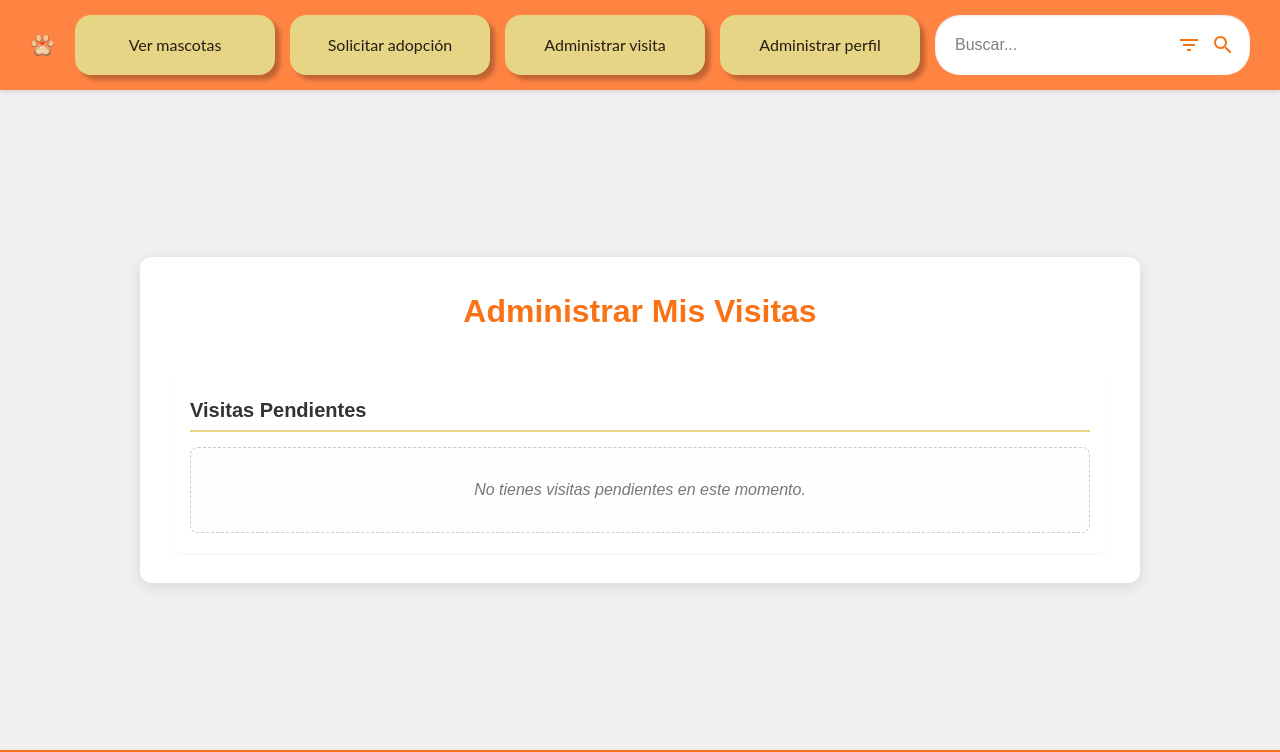
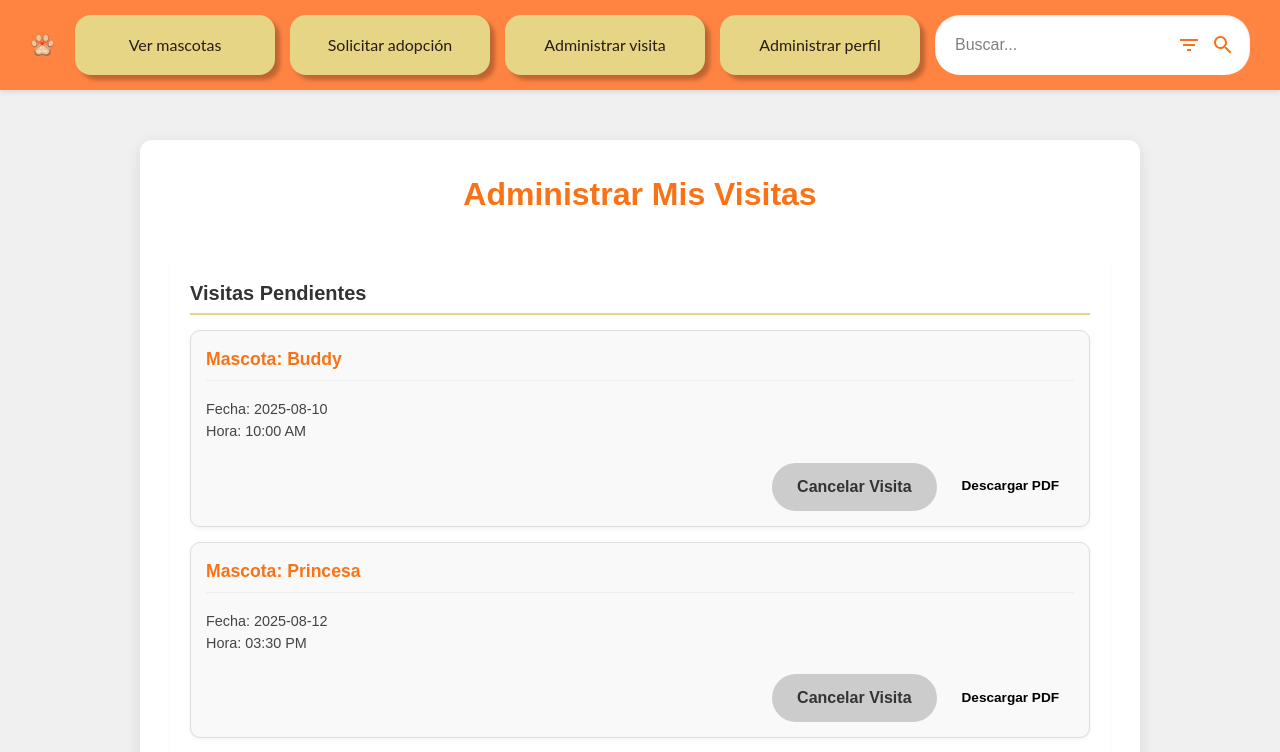
Before and after one commit to up220187/PetShelter, a Next.js app in the folder frontend/: page /Adoptantes/AdministrarVisita in a window 1280 px wide. Shown: the top 752 px of the page. Built offline with nearby package versions, Linux system fonts and the light colour scheme.

Commit message:
Implementación del pdf

```diff
--- a/frontend/package.json
+++ b/frontend/package.json
@@ -15,6 +15,8 @@
     "@mui/material": "^7.2.0",
     "@mui/system": "^7.2.0",
     "axios": "^1.11.0",
+    "html2canvas": "^1.4.1",
+    "jspdf": "^3.0.1",
     "lucide-react": "^0.534.0",
     "next": "15.3.4",
     "react": "^19.0.0",
--- a/frontend/src/app/Adoptantes/AdministrarVisita/page.tsx
+++ b/frontend/src/app/Adoptantes/AdministrarVisita/page.tsx
@@ -1,14 +1,166 @@
 "use client";
 
+import React, { useState } from 'react';
+import jsPDF from 'jspdf';
+
+//ejemplo
 export default function AdministrarVisitasPage() {
-  // Array de visitas pendientes vacío por defecto
-  const pendingVisits = []; // Ahora está vacío, sin ejemplos.
+  const [pendingVisits, setPendingVisits] = useState([
+    { id: 1, shelterName: "Refugio Patitas Felices", address: "Calle Falsa 123, Ciudad del Sol", petName: "Buddy", date: "2025-08-10", time: "10:00 AM" },
+    { id: 2, shelterName: "Amigos Caninos", address: "Avenida Siempreviva 742, Villa Esperanza", petName: "Princesa", date: "2025-08-12", time: "03:30 PM" },
+    { id: 3, shelterName: "Casa Gatos y Perros", address: "Bulevar de los Sueños Rotos 45, Pueblo Mágico", petName: "Whiskers", date: "2025-08-15", time: "11:00 AM" },
+  ]);
+
+  // Función para manejar la cancelación de una visita
+  const handleCancelVisit = (idToCancel) => {
+    const updatedVisits = pendingVisits.filter(visit => visit.id !== idToCancel);
+    setPendingVisits(updatedVisits);
+    alert(`La visita ha sido cancelada exitosamente.`);
+  };
+
+  const handleDownloadPdf = async (visit) => {
+    const docWidth = 210;
+    const docHeight = 220;
+    const doc = new jsPDF('p', 'mm', [docWidth, docHeight]);
+
+    // --- Cargar imágenes ---
+    const loadImage = (src) => {
+      return new Promise((resolve, reject) => {
+        const img = new Image();
+        img.crossOrigin = 'Anonymous';
+        img.onload = () => resolve(img);
+        img.onerror = (error) => {
+          console.error(`Error al cargar la imagen ${src}:`, error);
+          reject(new Error(`Failed to load image: ${src}`));
+        };
+        img.src = src;
+      });
+    };
+
+    let logoImg, pawsImg;
+
+    try {
+      [logoImg, pawsImg] = await Promise.all([
+        loadImage('/logo1.png'),
+        loadImage('/paws.png')
+      ]);
+    } catch (error) {
+      console.error("No se pudieron cargar todas las imágenes para el PDF:", error);
+      alert("No se pudieron cargar todas las imágenes para el PDF. Se generará un PDF sin ellas.");
+    }
+
+    // --- Encabezado ---
+    doc.setFillColor('#FFF7ED');
+    doc.rect(0, 0, docWidth, 40, 'F');
+
+    if (logoImg) {
+      doc.addImage(logoImg, 'PNG', 10, 10, 50, 20);
+    }
+
+    // Título principal
+    doc.setFontSize(26);
+    doc.setFont('helvetica', 'bold');
+    doc.setTextColor('#f97316');
+    doc.text('Confirmación de Cita', docWidth / 2, 25, { align: 'center' });
+
+    // --- Línea separadora y subtítulo ---
+    doc.setDrawColor('#E5D585');
+    doc.setLineWidth(1);
+    doc.line(20, 45, docWidth - 20, 45);
+
+    doc.setFontSize(18);
+    doc.setFont('helvetica', 'normal');
+    doc.setTextColor('#333333');
+    doc.text('Detalles de tu Visita Programada', docWidth / 2, 55, { align: 'center' });
+
+    // --- Información de la Cita ---
+    let y = 70;
+
+    doc.setFontSize(14);
+    doc.setTextColor('#444444');
+
+    // Refugio
+    doc.setFont('helvetica', 'bold');
+    doc.text('Refugio:', 20, y);
+    doc.setFont('helvetica', 'normal');
+    doc.text(visit.shelterName, 60, y);
+    y += 10;
+
+    // Dirección del Refugio
+    doc.setFont('helvetica', 'bold');
+    doc.text('Dirección:', 20, y);
+    doc.setFont('helvetica', 'normal');
+    doc.text(visit.address, 60, y);
+    y += 10;
+
+    // Mascota
+    doc.setFont('helvetica', 'bold');
+    doc.text('Mascota:', 20, y);
+    doc.setFont('helvetica', 'normal');
+    doc.text(visit.petName, 60, y);
+    y += 10;
+
+    // Fecha
+    doc.setFont('helvetica', 'bold');
+    doc.text('Fecha:', 20, y);
+    doc.setFont('helvetica', 'normal');
+    doc.text(visit.date, 60, y);
+    y += 10;
+
+    // Hora
+    doc.setFont('helvetica', 'bold');
+    doc.text('Hora:', 20, y);
+    doc.setFont('helvetica', 'normal');
+    doc.text(visit.time, 60, y);
+    y += 15;
+
+    // --- Secciones adicionales ---
+    const infoBoxY = y;
+    doc.setFillColor('#F9F9F9');
+    doc.roundedRect(15, infoBoxY, docWidth - 30, 40, 5, 5, 'F');
+
+    doc.setFontSize(12);
+    doc.setTextColor('#555555');
+    doc.setFont('helvetica', 'bold');
+    doc.text('Información Importante:', 20, infoBoxY + 10);
+    doc.setFont('helvetica', 'normal');
+    doc.text('• Por favor, llega 10 minutos antes de tu cita.', 20, infoBoxY + 20);
+    doc.text('• Prepara cualquier pregunta que tengas sobre la mascota.', 20, infoBoxY + 27);
+    y = infoBoxY + 45;
+
+    // Recuadro naranja
+    const thanksBoxY = y;
+    doc.setFillColor('#FFFBEB');
+    doc.roundedRect(15, thanksBoxY, docWidth - 30, 25, 5, 5, 'F');
+
+    doc.setFontSize(14);
+    doc.setTextColor('#f97316');
+    doc.setFont('helvetica', 'bold');
+    doc.text('¡Gracias por tu interés en la adopción!', docWidth / 2, thanksBoxY + 15, { align: 'center' });
+    y = thanksBoxY + 30;
+
+    // --- Pie de página con Patitas y Texto ---
+    const footerTextY = docHeight - 15;
+    const copyrightTextY = docHeight - 10;
+    const pawsImgHeight = 60;
+    const pawsImgWidth = 35;
+
+    if (pawsImg) {
+      doc.addImage(pawsImg, 'PNG', docWidth - 20 - pawsImgWidth, docHeight - pawsImgHeight - -5, pawsImgWidth, pawsImgHeight);
+    }
+
+    doc.setFontSize(10);
+    doc.setTextColor('#888888');
+    doc.text('Documento generado automáticamente por PetShelter.', 20, footerTextY);
+    doc.text('Visítanos en www.PetShelter.com', 20, copyrightTextY);
+
+    doc.save(`cita_mascota_${visit.petName.replace(/\s/g, '_')}_${visit.date}.pdf`);
+  };
 
   return (
     <div className="visit-management-container">
       <h1 className="visit-title">Administrar Mis Visitas</h1>
 
-        {/* Columna derecha: Tarjetas de visitas pendientes */}
       <div className="pending-visits-section">
         <h2 className="section-title">Visitas Pendientes</h2>
         {pendingVisits.length > 0 ? (
@@ -16,16 +168,25 @@ export default function AdministrarVisitasPage() {
             {pendingVisits.map((visit) => (
               <div key={visit.id} className="visit-card">
                 <div className="card-header">
-                    <span className="card-shelter-name">{visit.shelterName}</span>
-                    <span className="card-pet-name">Mascota: {visit.petName}</span>
+                  <span className="card-shelter-name">Mascota: {visit.petName}</span>
                 </div>
                 <div className="card-body">
                   <p>Fecha: {visit.date}</p>
                   <p>Hora: {visit.time}</p>
                 </div>
                 <div className="card-actions">
-                    <button className="card-button view-button">Ver Detalles</button>
-                    <button className="card-button cancel-button">Cancelar Visita</button>
+                  <button
+                    className="card-button cancel-button"
+                    onClick={() => handleCancelVisit(visit.id)}
+                  >
+                    Cancelar Visita
+                  </button>
+                  <button
+                    className="card-button download-pdf-button"
+                    onClick={() => handleDownloadPdf(visit)}
+                  >
+                    Descargar PDF
+                  </button>
                 </div>
               </div>
             ))}
```
Also changed, not shown: 2 other files (tests, documents, lock files or other folders). Lines whose indentation alone changed are shown as unchanged.
